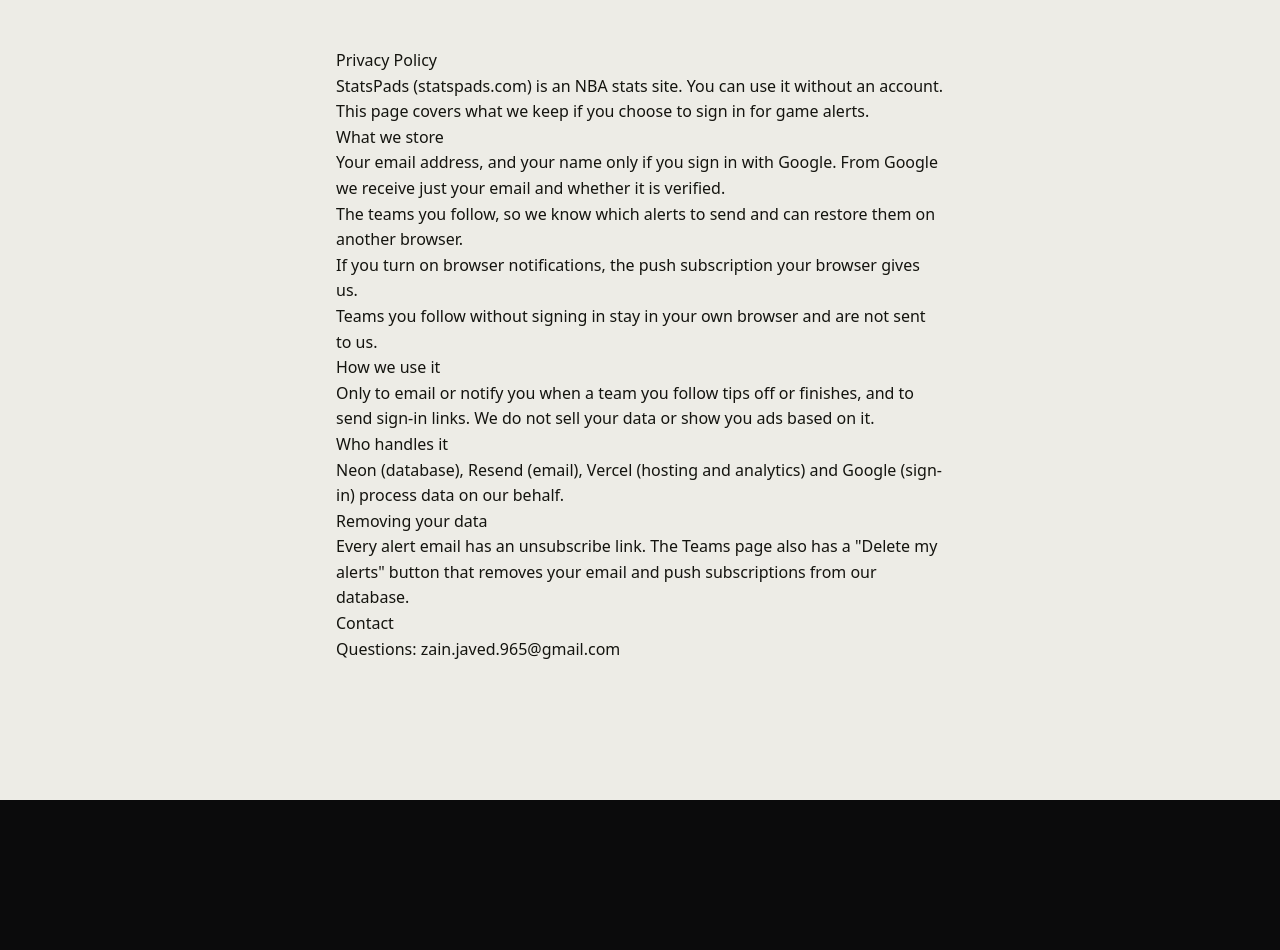
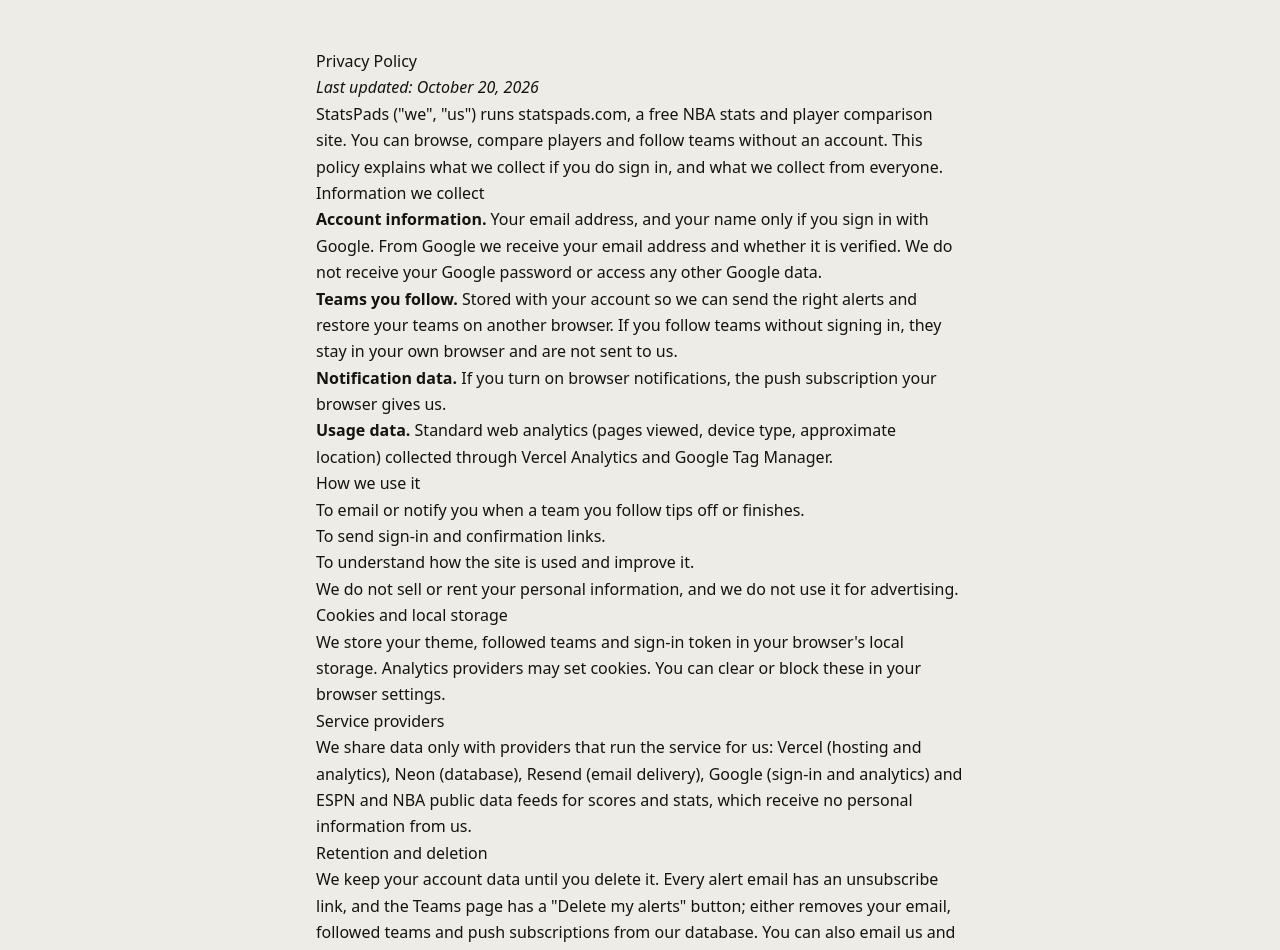
Before and after one commit to zainjavedev/StatsPad, a Next.js app: page /privacy in a window 1280 px wide. Shown: the top 950 px of the page. Before the commit the page ends 800 px from the top, so only its background shows below. Built offline with nearby package versions, Linux system fonts and the light colour scheme; no server answers.

Commit message:
Standard privacy policy

```diff
--- a/src/app/privacy/page.jsx
+++ b/src/app/privacy/page.jsx
@@ -1,25 +1,45 @@
-export const metadata = {title: 'Privacy Policy | StatsPads', description: 'What StatsPads stores about you and how to remove it.', alternates: {canonical: '/privacy'}};
+export const metadata = {title: 'Privacy Policy | StatsPads', description: 'What StatsPads collects, how it is used and how to remove it.', alternates: {canonical: '/privacy'}};
 
-const wrap = {maxWidth: 640, margin: '0 auto', padding: '48px 16px', font: '16px/1.6 system-ui, sans-serif'};
+const wrap = {maxWidth: 680, margin: '0 auto', padding: '48px 16px 80px', font: '16px/1.65 system-ui, sans-serif'};
 
 export default function Privacy() {
   return <main style={wrap}>
     <h1>Privacy Policy</h1>
-    <p>StatsPads (statspads.com) is an NBA stats site. You can use it without an account. This page covers what we keep if you choose to sign in for game alerts.</p>
-    <h2>What we store</h2>
+    <p><em>Last updated: October 20, 2026</em></p>
+    <p>StatsPads (&quot;we&quot;, &quot;us&quot;) runs statspads.com, a free NBA stats and player comparison site. You can browse, compare players and follow teams without an account. This policy explains what we collect if you do sign in, and what we collect from everyone.</p>
+
+    <h2>Information we collect</h2>
     <ul>
-      <li>Your email address, and your name only if you sign in with Google. From Google we receive just your email and whether it is verified.</li>
-      <li>The teams you follow, so we know which alerts to send and can restore them on another browser.</li>
-      <li>If you turn on browser notifications, the push subscription your browser gives us.</li>
-      <li>Teams you follow without signing in stay in your own browser and are not sent to us.</li>
+      <li><strong>Account information.</strong> Your email address, and your name only if you sign in with Google. From Google we receive your email address and whether it is verified. We do not receive your Google password or access any other Google data.</li>
+      <li><strong>Teams you follow.</strong> Stored with your account so we can send the right alerts and restore your teams on another browser. If you follow teams without signing in, they stay in your own browser and are not sent to us.</li>
+      <li><strong>Notification data.</strong> If you turn on browser notifications, the push subscription your browser gives us.</li>
+      <li><strong>Usage data.</strong> Standard web analytics (pages viewed, device type, approximate location) collected through Vercel Analytics and Google Tag Manager.</li>
     </ul>
+
     <h2>How we use it</h2>
-    <p>Only to email or notify you when a team you follow tips off or finishes, and to send sign-in links. We do not sell your data or show you ads based on it.</p>
-    <h2>Who handles it</h2>
-    <p>Neon (database), Resend (email), Vercel (hosting and analytics) and Google (sign-in) process data on our behalf.</p>
-    <h2>Removing your data</h2>
-    <p>Every alert email has an unsubscribe link. The Teams page also has a &quot;Delete my alerts&quot; button that removes your email and push subscriptions from our database.</p>
+    <ul>
+      <li>To email or notify you when a team you follow tips off or finishes.</li>
+      <li>To send sign-in and confirmation links.</li>
+      <li>To understand how the site is used and improve it.</li>
+    </ul>
+    <p>We do not sell or rent your personal information, and we do not use it for advertising.</p>
+
+    <h2>Cookies and local storage</h2>
+    <p>We store your theme, followed teams and sign-in token in your browser&apos;s local storage. Analytics providers may set cookies. You can clear or block these in your browser settings.</p>
+
+    <h2>Service providers</h2>
+    <p>We share data only with providers that run the service for us: Vercel (hosting and analytics), Neon (database), Resend (email delivery), Google (sign-in and analytics) and ESPN and NBA public data feeds for scores and stats, which receive no personal information from us.</p>
+
+    <h2>Retention and deletion</h2>
+    <p>We keep your account data until you delete it. Every alert email has an unsubscribe link, and the Teams page has a &quot;Delete my alerts&quot; button; either removes your email, followed teams and push subscriptions from our database. You can also email us and we will delete it.</p>
+
+    <h2>Children</h2>
+    <p>StatsPads is not directed to children under 13 and we do not knowingly collect their information.</p>
+
+    <h2>Changes</h2>
+    <p>If we change this policy we will update the date above.</p>
+
     <h2>Contact</h2>
-    <p>Questions: zain.javed.965@gmail.com</p>
+    <p>Questions or deletion requests: <a href="mailto:support@statspads.com">support@statspads.com</a></p>
   </main>;
 }
```
